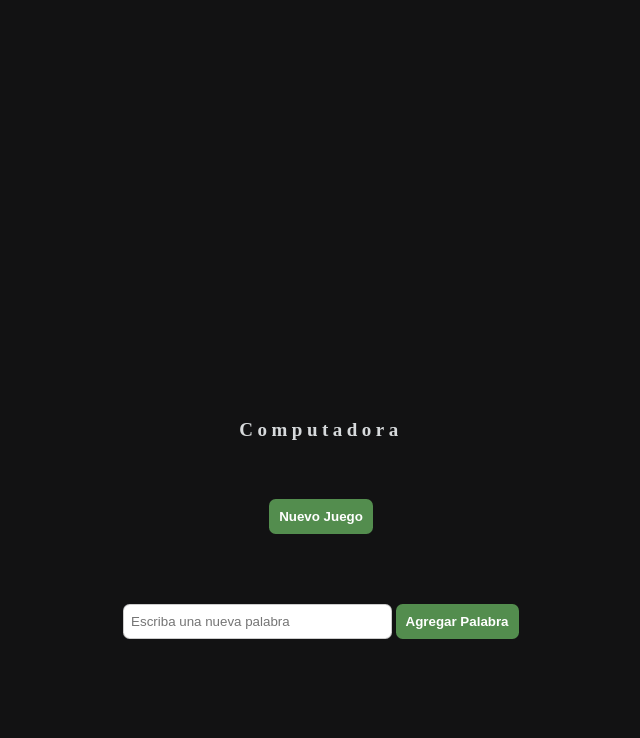
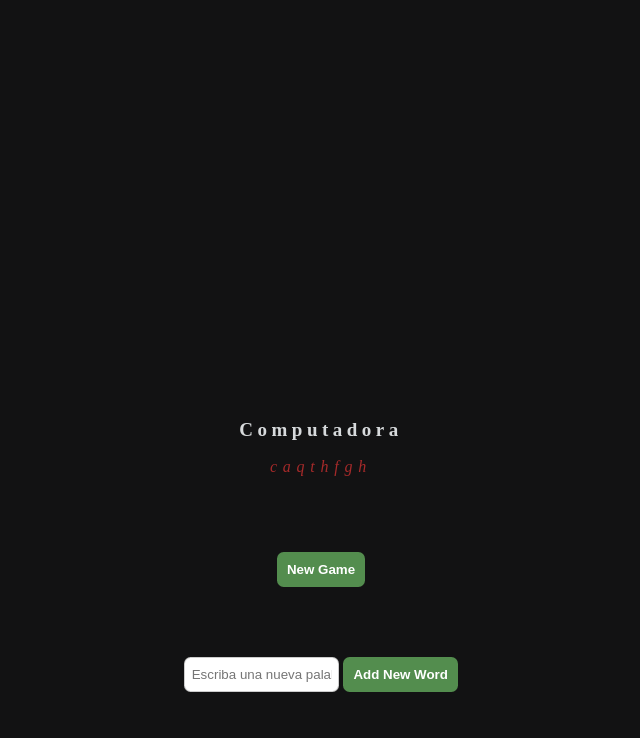
Before and after one commit to Jackie0513/Jackie0513.github.io, a plain HTML site: page index.html in a window 1280 px wide. Shown: the part 62-800 px from the top of the page, without its empty margins (319-959 px from the left). Drawn offline with Linux system fonts and the light colour scheme.

Commit message:
Se realizan cambios en el diseño

```diff
--- a/ahorcado.js
+++ b/ahorcado.js
@@ -104,3 +104,4 @@ function finJuego() {
 //Terminar Juego por derrota
 //Terminar Juego Por victoria
 //Organizar Juego e inicializar juego o crear una funcion de Inicializacion
+//Agregar Nueva Palabra
--- a/index.html
+++ b/index.html
@@ -10,8 +10,9 @@
 </head>
 
 <body>
+  <div class="juego">
   <header>
-    <div id="titulo">AHORCADO</div>
+    <div id="titulo">HANGMAN</div>
   </header>
 
   <div style="text-align: center" id="mycanvas">
@@ -19,15 +20,17 @@
   </div>
   <div class="palabra" style="text-align: center;">
     <p>Computadora</p>
+    <p>caqthfgh</p>
   </div>
   <div style="text-align: center; margin: 50px 0px">
-    <button class="btn" id="iniciar-juego">Nuevo Juego</button>
+    <button class="btn" id="iniciar-juego">New Game</button>
   </div>
 
   <div id="nuevaPalabra" style="text-align: center">
     <input class="text-input" type="text" id="input-nueva-palabra" placeholder="Escriba una nueva palabra" />
-    <button class="btn" id="nueva-palabra">Agregar Palabra</button>
+    <button class="btn" id="nueva-palabra">Add New Word</button>
   </div>
+</div>
 
   <script type="text/javascript" src="canvas.js"></script>
   <script type="text/javascript" src="ahorcado.js"></script>
--- a/style.css
+++ b/style.css
@@ -1,6 +1,14 @@
 body {
   background-color: #121213;
 }
+.juego {
+  width: 100%;
+  height: 100%;
+  display: flex;
+  flex-direction: column;
+  max-width: 500px;
+  margin: auto;
+ }
 
 header {
   display: flex;
@@ -31,6 +39,12 @@ header #titulo {
   font-style: normal;
   color: #d7dadc;
 }
+.palabra > p:nth-child(2) {
+  font-style: italic;
+  letter-spacing: 0.359em;
+  color: brown;
+ }
+
 
 #nuevaPalabra {
   display: block ruby;
@@ -58,7 +72,7 @@ header #titulo {
   border: 1px solid rgba(0, 0, 0, 0.2);
   display: block;
   padding: 0.5em;
-  width: 20%;
+  width: 28%;
   height: 20px;
   margin-left: auto;
   margin-right: auto;
```
